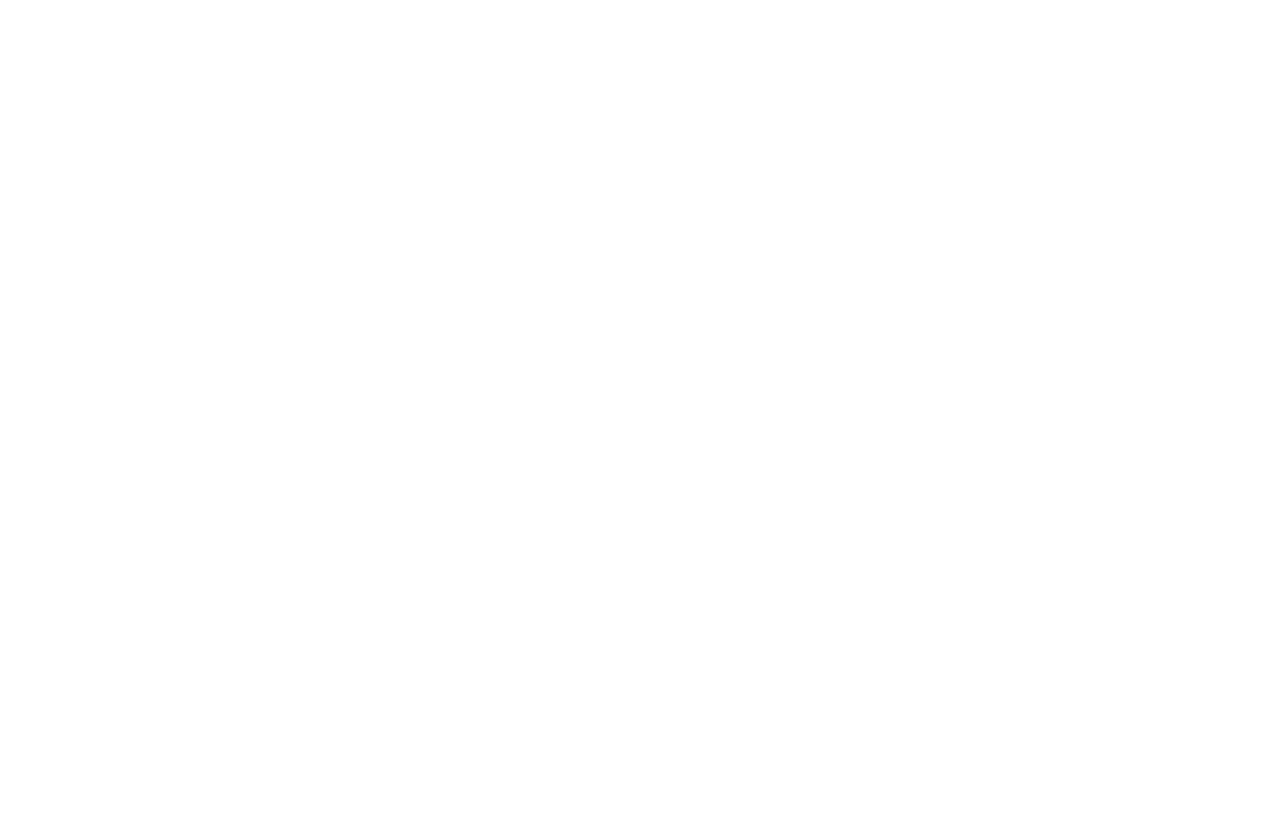
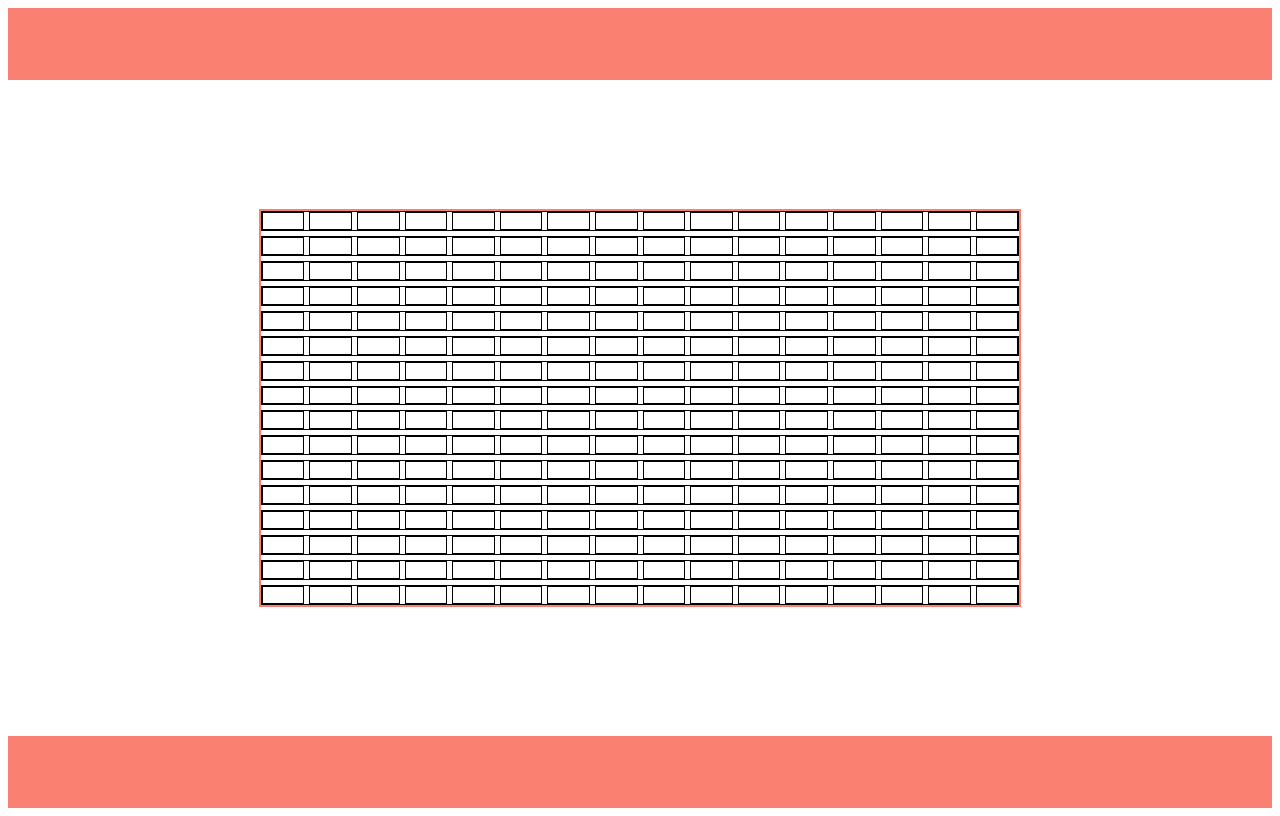
Before and after one commit to mikad74/etchASketch, a plain HTML site: page index.html in a window 1280 px wide. Drawn offline with Linux system fonts and the light colour scheme.

Commit message:
Added the grid

```diff
--- a/css/style.css
+++ b/css/style.css
@@ -1,4 +1,43 @@
 body {
   font-family: -apple-system, BlinkMacSystemFont, 'Segoe UI', Roboto, Oxygen, Ubuntu, Cantarell, 'Open Sans', 'Helvetica Neue', sans-serif;
   height: 100vh;
+  display: flex;
+  flex-direction: column;
 }
+
+.header,
+.footer {
+  height: 72px;
+  background-color: salmon;
+}
+
+.body {
+  flex: 1;
+  display: flex;
+  align-items: center;
+  justify-content: center;
+}
+
+.grid-container {
+  border: 2px solid  salmon;
+  width: 60%;
+  height: 60%;
+  display: flex;
+  flex-direction: column;
+  gap: 5px;
+}
+
+.column,
+.row {
+  border: 1px solid black;
+  flex: 1;
+}
+
+.row {
+  display: flex;
+  gap: 5px;
+}
+
+.colored {
+  background-color: salmon;
+}
--- a/index.html
+++ b/index.html
@@ -9,6 +9,10 @@
   </head>
 
   <body>
-
+    <div class="header"></div>
+    <div class="body">
+      <div class="grid-container"></div>
+    </div>
+    <div class="footer"></div>
   </body>
 </html>
--- a/js/main.js
+++ b/js/main.js
@@ -1 +1,18 @@
 console.log("Hello, World!")
+
+
+function createGrid() {
+  const gridContainer = document.querySelector(".grid-container")
+  for (i = 0; i < 16; i++) {
+    const row = document.createElement("div")
+    row.classList.add("row")
+    for (j = 0; j < 16; j++) {
+      const column = document.createElement("div")
+      column.classList.add("column")
+      row.appendChild(column)
+    }
+    gridContainer.appendChild(row)
+  }
+}
+
+createGrid()
```
